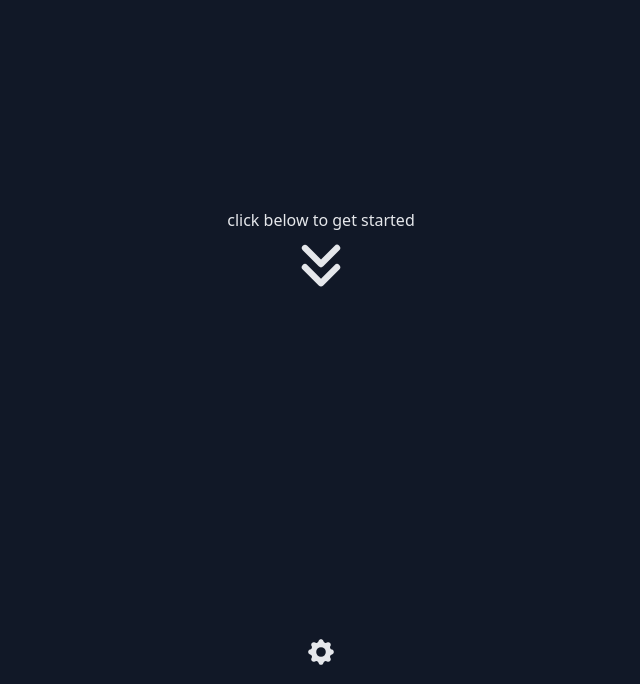
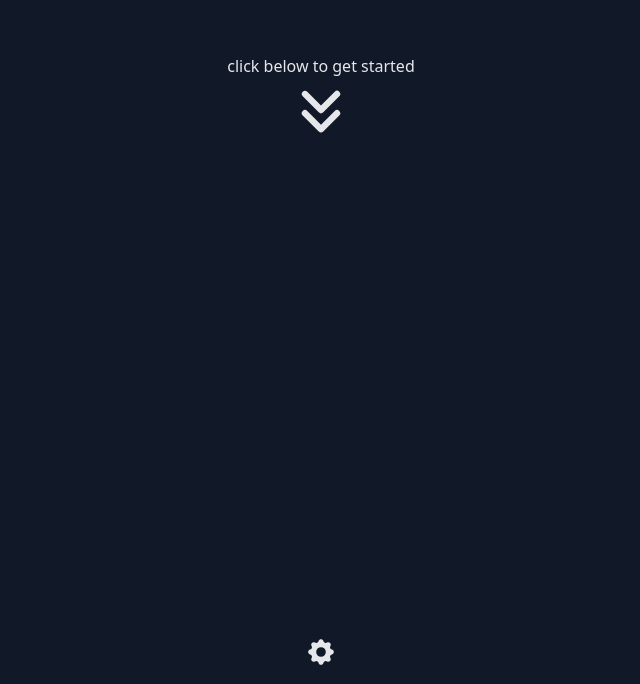
Before and after one commit to paulbrickwell/openpage-app, a Nuxt app: page / in a window 1280 px wide. Shown: the part 116-800 px from the top of the page, without its empty margins (319-959 px from the left). Built offline with nearby package versions, Linux system fonts and the light colour scheme.

Commit message:
more css fixes for dashboard

```diff
--- a/app.vue
+++ b/app.vue
@@ -6,7 +6,7 @@
 
     <!-- Dashboard -->
     <div
-      class="bg-gray-900 h-screen w-screen flex flex-col grow p-4"
+      class="bg-gray-900 h-screen w-screen flex flex-col grow p-4 text-center"
       v-if="!settings"
     >
       <div
@@ -26,6 +26,7 @@
           />
         </svg>
       </div>
+      <div class="flex flex-col items-center justify-center grow">
         <div v-if="username && sites[0]" class="lowercase">
           {{ greeting }}, {{ username }}
         </div>
@@ -34,6 +35,7 @@
             <a target="_blank" :href="site.url" class="hover:text-gray-400">{{
               site.name
             }}</a>
+          </div>
         </div>
       </div>
       <div
```
Lines whose indentation alone changed are shown as unchanged.
